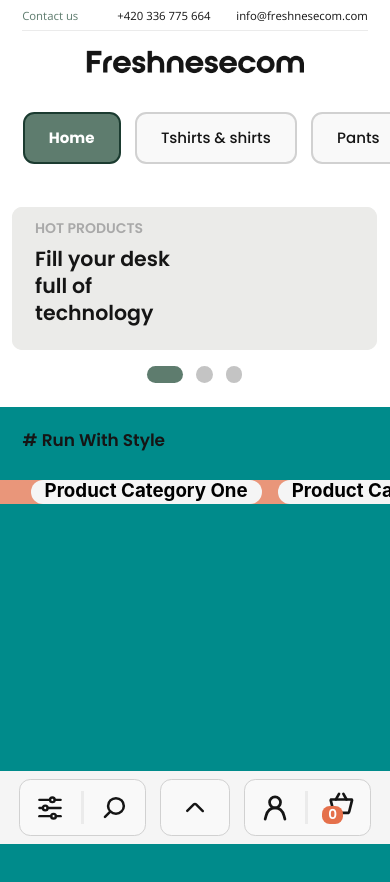
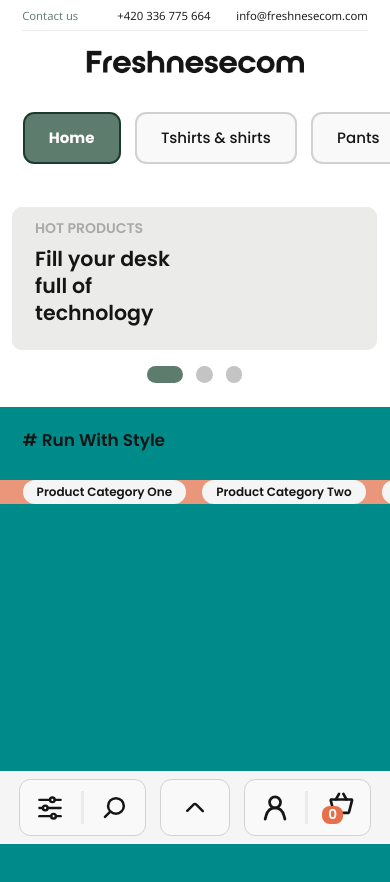
Before and after one commit to Albeiromr/Ecommerce-clean-template, a React (Create React App) app: page / in a window 390 px wide. Shown: the top 882 px of the page. Built offline with nearby package versions, Linux system fonts and the light colour scheme.

Commit message:
Finish the categories in home-grid component

```diff
--- a/src/components/Home grid/0px-599px.scss
+++ b/src/components/Home grid/0px-599px.scss
@@ -12,7 +12,7 @@
     &__title {
       margin: 0;
       padding: 0;
-      font-family:$primary-font;
+      font-family: $primary-font;
       font-weight: 600;
       font-size: clamp(16px, 4.347vw, 25px);
       color: $c1-A;
@@ -29,15 +29,19 @@
       top: 8.063%;
       left: 0;
       overflow-x: scroll;
+      scrollbar-width: none;
+
+      &::-webkit-scrollbar {
+        width: 0px;
+      }
     }
 
     &__category-subcontainer {
       width: auto;
       height: 100%;
-      padding: 0 clamp(18.550px, 5.797vw, 50px);
+      padding: 0 calc(clamp(18.55px, 5.797vw, 50px) - 8px);
       background: darksalmon;
-      display: inline-block;
-      white-space: nowrap;
+      display: inline-flex;
     }
 
     &__individual-category-container {
@@ -46,7 +50,8 @@
       width: auto;
       height: 100%;
       background: $c1-F;
-      display: inline-block;
+      display: flex;
+      align-items: center;
       border-radius: 100px;
     }
 
@@ -54,6 +59,10 @@
       margin: 0;
       padding: 0;
       white-space: nowrap;
+      font-family: $primary-font;
+      font-weight: 600;
+      font-size: clamp(12px, 2.898vw, 14px);
+      color: $c1-A;
     }
   }
 }
--- a/src/components/Home grid/600px-1024px.scss
+++ b/src/components/Home grid/600px-1024px.scss
@@ -27,28 +27,40 @@
       top: 13.936%;
       left: 0;
       overflow-x: scroll;
+      scrollbar-width: none;
+
+      &::-webkit-scrollbar {
+        width: 0px;
+      }
     }
 
     &__category-subcontainer {
       width: auto;
       height: 100%;
-      padding: 0 5.598vw;
+      padding: 0 calc(5.598vw - 8px);
       background: darksalmon;
       display: inline-flex;
     }
 
     &__individual-category-container {
+      margin: 0 8px;
+      padding: 0 14px;
       width: auto;
       height: 100%;
-      background: white;
+      background: $c1-F;
       display: flex;
       align-items: center;
+      border-radius: 100px;
     }
 
     &__category {
       margin: 0;
       padding: 0;
       white-space: nowrap;
+      font-family: $primary-font;
+      font-weight: 600;
+      font-size: clamp(12px, 1.562vw, 20px);
+      color: $c1-A;
     }
   }
 }
```
